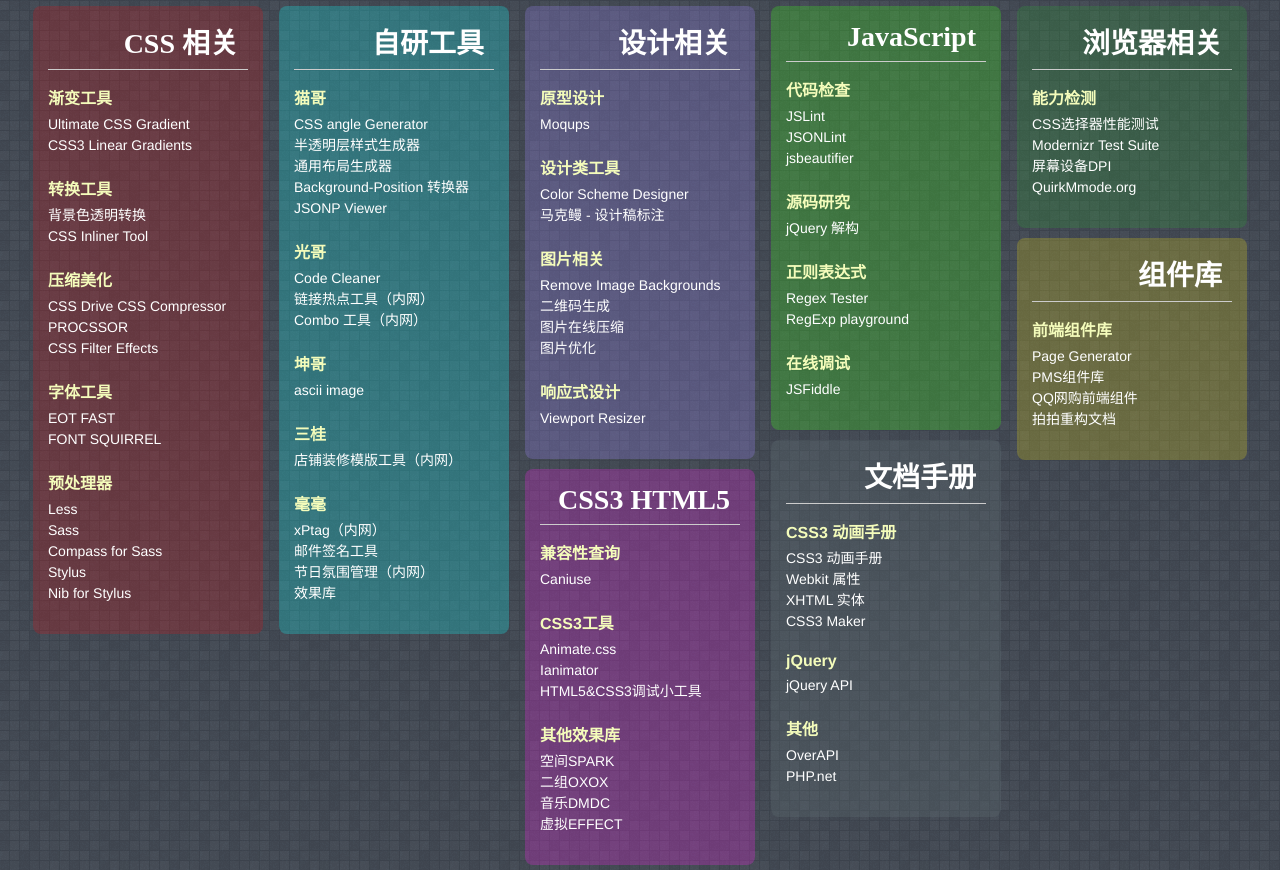
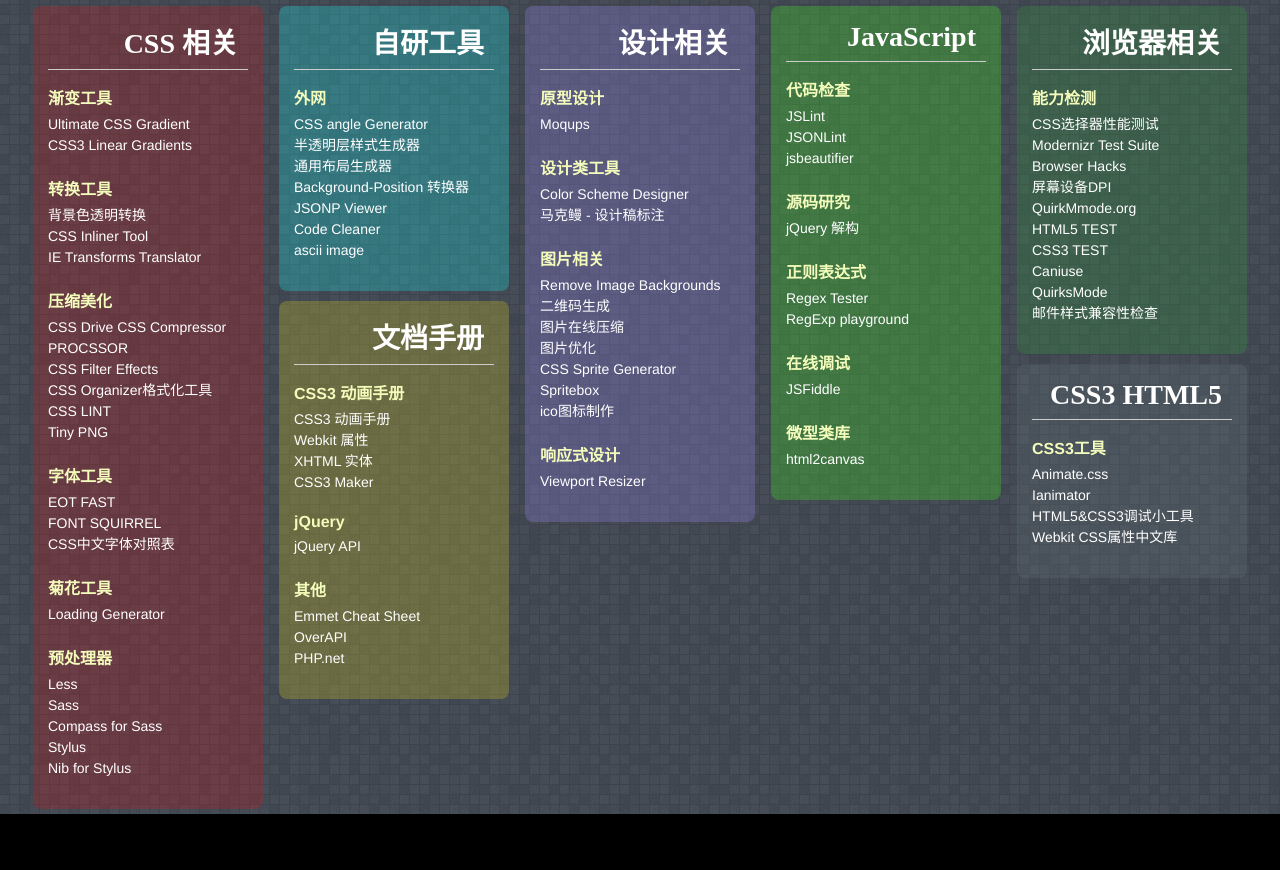
Before and after one commit to d9/tools, a plain HTML site: page index.htm in a window 1280 px wide. Shown: the part 44-914 px from the top of the page. After the commit the page ends 858 px from the top, so only its background shows below. Drawn offline with Linux system fonts and the light colour scheme.

Commit message:
remove unreach site

```diff
--- a/index.htm
+++ b/index.htm
@@ -46,6 +46,7 @@
         <ul>
             <li><a href="http://www.linxz.de/css_tool/hex_color.html">背景色透明转换</a></li>
             <li><a href="http://beaker.mailchimp.com/inline-css">CSS Inliner Tool</a></li>
+            <li><a href="http://www.useragentman.com/IETransformsTranslator/">IE Transforms Translator</a></li>
         </ul>
     </div>
     <div class="board-card">
@@ -54,7 +55,9 @@
             <li><a href="http://www.cssdrive.com/index.php/main/csscompressor" title="CSS Drive CSS Compressor">CSS Drive CSS Compressor</a></li>
             <li><a href="http://procssor.com/" title="PROCSSOR">PROCSSOR</a></li>
             <li><a href="http://labs.qianduan.net/css_filter.html" title="CSS Filter Effects">CSS Filter Effects</a></li>
-
+            <li><a href="http://www.styleneat.com/" title="CSS Organizer格式化工具">CSS Organizer格式化工具</a></li>
+            <li><a href="http://csslint.net/" title="CSS LINT">CSS LINT</a></li>
+            <li><a href="http://tinypng.org/" title="Tiny PNG">Tiny PNG</a></li>
         </ul>
     </div>
     <div class="board-card">
@@ -62,6 +65,14 @@
         <ul>
             <li><a href="http://eotfast.com/" title="EOT FAST">EOT FAST</a></li>
             <li><a href="http://www.fontsquirrel.com/tools/webfont-generator" title="FONT SQUIRREL">FONT SQUIRREL</a></li>
+            <li><a href="http://hotoo.googlecode.com/svn/trunk/labs/css/css-fonts.html" title="CSS中文字体对照表">CSS中文字体对照表</a></li>
+
+        </ul>
+    </div>
+    <div class="board-card">
+        <h3 class="board-card-title">菊花工具</h3>
+        <ul>
+            <li><a href="http://www.loadinfo.net/" title="Loading Generator">Loading Generator</a></li>
         </ul>
     </div>
     <div class="board-card">
@@ -80,49 +91,18 @@
     <h2 class="board-title">自研工具</h2>
 
     <div class="board-card">
-        <h3 class="board-card-title">猫哥</h3>
+        <h3 class="board-card-title">外网</h3>
         <ul>
             <li><a title="CSS 三角生成器" href="http://yekai.net/demo/css-angle-generator.html">CSS angle Generator</a></li>
             <li><a title="半透明层样式生成器" href="http://yekai.net/demo/alpha-layer.html">半透明层样式生成器</a></li>
             <li><a title="通用布局生成器" href="http://yekai.net/demo/layout-css-generator.html">通用布局生成器</a></li>
             <li><a title="Background-Position 转换器" href="http://yekai.net/demo/background-position.html">Background-Position 转换器</a></li>
             <li><a title="格式化类JSON格式" href="https://chrome.google.com/webstore/detail/jsonp-viewer/mijkjfpdiidomhagijpedgaeekkadlgp">JSONP Viewer</a></li>
+			<li><a title="代码清理工具" href="http://jiguang.github.io/code-cleaner/">Code Cleaner</a></li>
+			<li><a title="生成字符画" href="http://ikamal.github.io/demo/ascii">ascii image</a></li>
         </ul>
     </div>
 
-    <div class="board-card">
-        <h3 class="board-card-title">光哥</h3>
-        <ul>
-            <li><a title="代码清理工具" href="http://jiguang.github.io/code-cleaner/">Code Cleaner</a></li>
-            <li><a title="链接热点工具" href="http://ppms.paipaioa.com/hota/">链接热点工具（内网）</a></li>
-            <li><a title="Combo 工具" href="http://ppms.paipaioa.com/combo/">Combo 工具（内网）</a></li>
-        </ul>
-    </div>
-
-    <div class="board-card">
-        <h3 class="board-card-title">坤哥</h3>
-        <ul>
-            <!--<li><a title="生成二维码" href="http://ikamal.github.io/demo/qr">QRtag Generator</a></li>-->
-            <li><a title="生成字符画" href="http://ikamal.github.io/demo/ascii">ascii image</a></li>
-        </ul>
-    </div>
-
-    <div class="board-card">
-        <h3 class="board-card-title">三桂</h3>
-        <ul>
-            <li><a title="店铺装修模版工具" href="http://ecd.ecc.com/samgui/cp/shop.html">店铺装修模版工具（内网）</a></li>
-        </ul>
-    </div>
-
-    <div class="board-card">
-        <h3 class="board-card-title">毫毫</h3>
-        <ul>
-            <li><a title="xPtag" href="http://ppms.paipaioa.com/plugin/xptag/index.html">xPtag（内网）</a></li>
-            <li><a title="邮件签名工具" href="http://ecd.ecc.com/sign/php/">邮件签名工具</a></li>
-            <li><a title="节日氛围管理" href="http://ppms.paipaioa.com/php/logo_list.php">节日氛围管理（内网）</a></li>
-            <li><a title="效果库" href="http://hohoo.me/demo/lib/">效果库</a></li>
-        </ul>
-    </div>
 </div>
 
 <div class="board masonry-brick">
@@ -150,6 +130,9 @@
             <li><a href="http://goqr.me/">二维码生成</a></li>
             <li><a href="http://punypng.com/">图片在线压缩</a></li>
             <li><a href="http://tu.oa.com/">图片优化</a></li>
+            <li><a href="http://cn.spritegen.website-performance.org/" title="">CSS Sprite Generator</a></li>
+            <li><a href="http://www.spritebox.net/" title="Create CSS from Sprite Images">Spritebox</a></li>
+            <li><a href="http://www.makeico.com/">ico图标制作 </a></li>
         </ul>
     </div>
 
@@ -193,6 +176,13 @@
             <li><a href="http://jsfiddle.net/">JSFiddle</a></li>
         </ul>
     </div>
+
+    <div class="board-card">
+        <h3 class="board-card-title">微型类库</h3>
+        <ul>
+            <li><a href="http://html2canvas.hertzen.com/">html2canvas</a></li>
+        </ul>
+    </div>
 </div>
 
 <div class="board masonry-brick">
@@ -203,26 +193,19 @@
         <ul>
             <li><a href="http://stevesouders.com/efws/css-selectors/baseline.php">CSS选择器性能测试</a></li>
             <li><a href="http://modernizr.github.io/Modernizr/test/index.html">Modernizr Test Suite</a></li>
+            <li><a href="http://browserhacks.com/">Browser Hacks</a></li>
             <li><a href="http://en.wikipedia.org/wiki/List_of_displays_by_pixel_density" title="List of displays by pixel density">屏幕设备DPI</a></li>
             <li><a href="http://www.quirksmode.org/sitemap.html" title="Browser Compatibility Information">QuirkMmode.org</a></li>
+			<li><a href="http://html5test.com" title="HTML5 TEST">HTML5 TEST</a></li>
+            <li><a href="http://css3test.com" title="CSS3 TEST">CSS3 TEST</a></li>
+			<li><a href="http://caniuse.com/">Caniuse</a></li>
+            <li><a href="http://www.quirksmode.org/sitemap.html">QuirksMode</a></li>
+            <li><a href="http://www.campaignmonitor.com/css/">邮件样式兼容性检查</a></li>
         </ul>
     </div>
 </div>
 
-<div class="board masonry-brick">
-    <h2 class="board-title">组件库</h2>
 
-    <div class="board-card">
-        <h3 class="board-card-title">前端组件库</h3>
-        <ul>
-            <li><a href="http://ecd.ecc.com/pg/">Page Generator</a></li>
-            <li><a href="http://imgcache.qq.com/paipai/static_v3/demo/seller/pms_dpl/index.html">PMS组件库</a></li>
-            <li><a href="http://pb.paipaioa.com/apollo/module_v1.html">QQ网购前端组件</a></li>
-            <li><a href="http://10.6.206.12/docs/">拍拍重构文档</a></li>
-
-        </ul>
-    </div>
-</div>
 
 <div class="board masonry-brick">
     <h2 class="board-title">文档手册</h2>
@@ -247,6 +230,7 @@
     <div class="board-card">
         <h3 class="board-card-title">其他</h3>
         <ul>
+            <li><a href="http://yanxyz.github.io/emmet-docs/cheat-sheet/" title="Emmet手册">Emmet Cheat Sheet</a></li>
             <li><a href="http://overapi.com/" title="Collecting All Cheat Sheets">OverAPI</a></li>
             <li><a href="http://www.php.net/manual/zh/function.date.php" title="PHP手册">PHP.net</a></li>
         </ul>
@@ -257,12 +241,6 @@
 <div class="board masonry-brick">
     <h2 class="board-title">CSS3 HTML5</h2>
 
-    <div class="board-card">
-        <h3 class="board-card-title">兼容性查询</h3>
-        <ul>
-            <li><a href="http://caniuse.com/">Caniuse</a></li>
-        </ul>
-    </div>
 
     <div class="board-card">
         <h3 class="board-card-title">CSS3工具</h3>
@@ -270,18 +248,11 @@
         	<li><a href="http://daneden.me/animate/">Animate.css</a></li>
             <li><a href="http://ianimator.kundy.net/">Ianimator</a></li>
             <li><a href="http://webdirections.org/tools/">HTML5&CSS3调试小工具</a></li>
+            <li><a href="http://ued.ctrip.com/blog/wp-content/webkitcss/">Webkit CSS属性中文库</a></li>
         </ul>
     </div>
 
-    <div class="board-card">
-        <h3 class="board-card-title">其他效果库</h3>
-        <ul>
-            <li><a href="http://spark.oa.com/index.html">空间SPARK</a></li>
-            <li><a href="http://oxox.io/">二组OXOX</a></li>
-            <li><a href="http://dmdc.oa.com/lab.html">音乐DMDC</a></li>
-            <li><a href="http://dev.chong.cm.com/index.php/effect/index">虚拟EFFECT</a></li>
-        </ul>
-    </div>
+
 
 </div>
 
```
